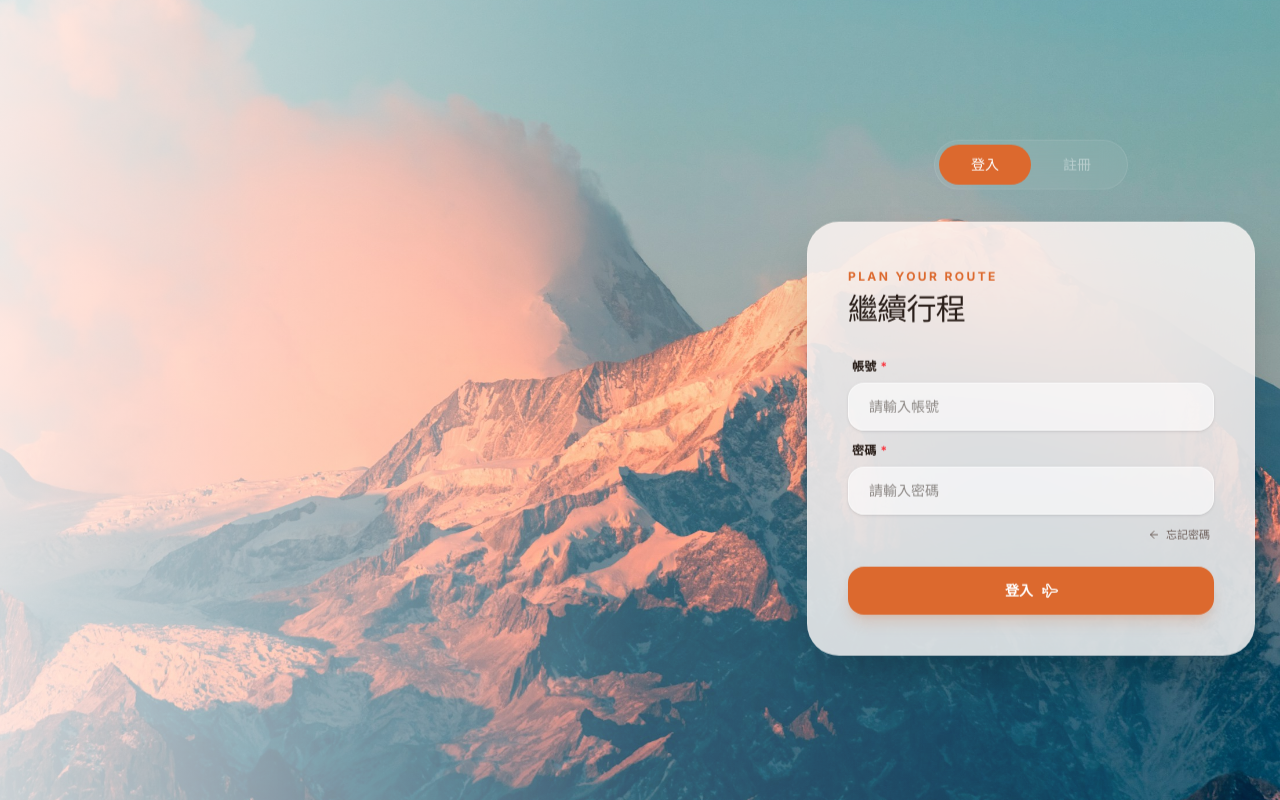
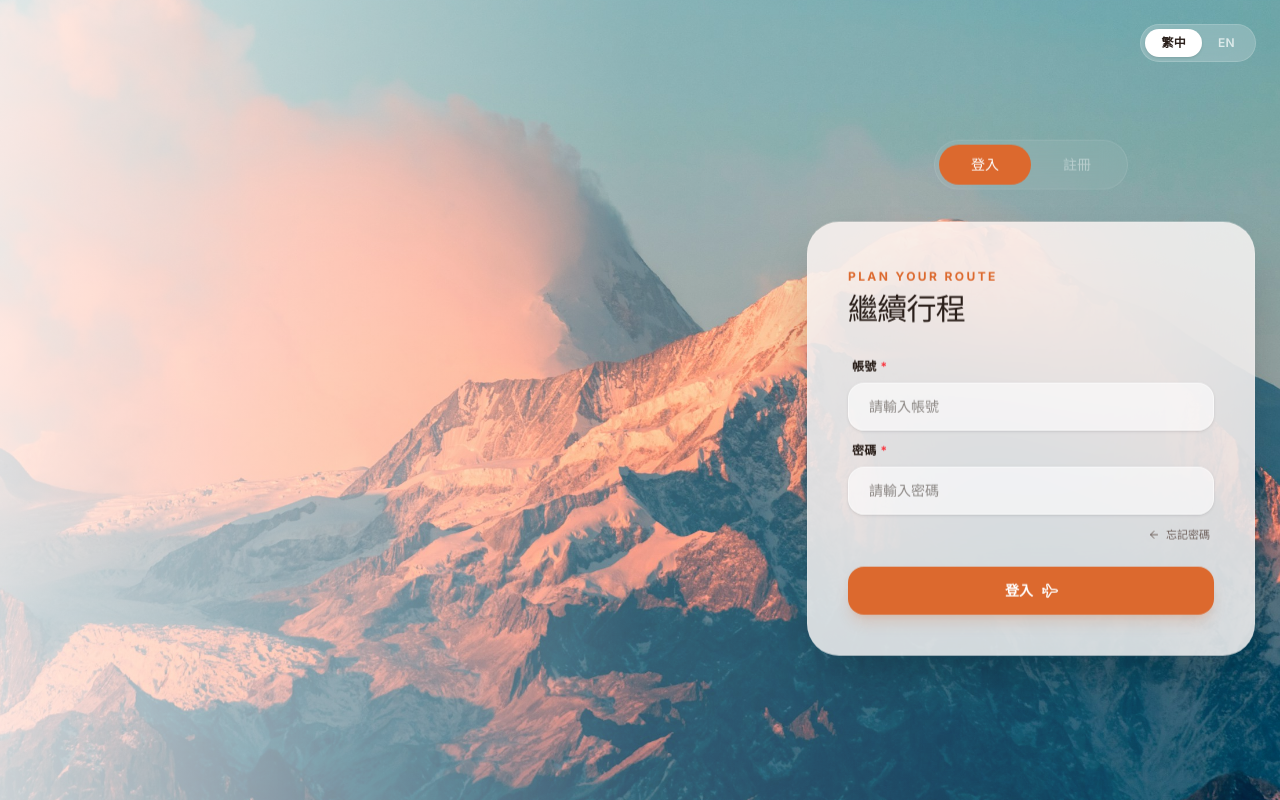
Before and after one commit to jack755051/trip-master-frontend, a Next.js app: page /login in a window 1280 px wide. Built offline with nearby package versions, Linux system fonts and the light colour scheme; no server answers.

Commit message:
add : 新建登入頁面語系

```diff
--- a/src/components/layout/auth/login-layout-scene.tsx
+++ b/src/components/layout/auth/login-layout-scene.tsx
@@ -2,6 +2,7 @@
 
 import { motion } from "framer-motion";
 import type { ReactNode } from "react";
+import AuthLocaleToggle from "@/src/components/sections/auth/auth-locale-toggle";
 
 export default function LoginLayoutScene({ children }: { children: ReactNode }) {
   return (
@@ -17,6 +18,10 @@ export default function LoginLayoutScene({ children }: { children: ReactNode })
       </div>
 
       <div className="absolute inset-0 z-10 bg-gradient-to-r from-background/80 via-background/20 to-transparent" />
+
+      <div className="absolute right-4 top-4 z-30 sm:right-6 sm:top-6">
+        <AuthLocaleToggle />
+      </div>
 
       <main className="relative z-20 container mx-auto px-6 grid grid-cols-1 lg:grid-cols-[1fr_450px] items-center gap-12">
         <div className="hidden lg:block space-y-4 animate-in fade-in slide-in-from-left-8 duration-1000">
--- a/src/components/layout/header/locale-switcher.tsx
+++ b/src/components/layout/header/locale-switcher.tsx
@@ -9,15 +9,11 @@ import {
 } from "@/src/components/ui/menubar";
 import { Globe } from "lucide-react"; // 增加親切感的圖示
 import { useTranslations } from "@/src/hooks/useTranslations";
+import { localeOptions } from "@/src/config/i18n/locale-options";
 import { cn } from "@/lib/utils";
 
 export default function LocaleSwitcher() {
   const { locale, setLanguage } = useTranslations();
-
-  const languages = [
-    { label: "繁體中文", value: "zh-TW" },
-    { label: "English", value: "en" },
-  ];
 
   return (
     <Menubar className="border-none bg-transparent shadow-none">
@@ -29,7 +25,7 @@ export default function LocaleSwitcher() {
           </div>
         </MenubarTrigger>
         <MenubarContent align="end" className="min-w-[120px]">
-          {languages.map((lang) => (
+          {localeOptions.map((lang) => (
             <MenubarItem
               key={lang.value}
               onClick={() => setLanguage(lang.value)}
--- /dev/null
+++ b/src/components/sections/auth/auth-locale-toggle.tsx
@@ -0,0 +1,35 @@
+"use client";
+
+import { cn } from "@/lib/utils";
+import { localeOptions } from "@/src/config/i18n/locale-options";
+import { useTranslations } from "@/src/hooks/useTranslations";
+
+export default function AuthLocaleToggle() {
+  const { locale, setLanguage } = useTranslations();
+
+  return (
+    <div className="inline-flex items-center rounded-full border border-white/15 bg-background/20 p-1 backdrop-blur-md">
+      {localeOptions.map((option) => {
+        const isActive = locale === option.value;
+
+        return (
+          <button
+            key={option.value}
+            type="button"
+            onClick={() => setLanguage(option.value)}
+            aria-pressed={isActive}
+            aria-label={option.label}
+            className={cn(
+              "rounded-full px-3 py-1.5 text-xs font-semibold tracking-wide transition-colors sm:px-4",
+              isActive
+                ? "bg-white text-text-main shadow-sm"
+                : "text-white/70 hover:bg-white/10 hover:text-white",
+            )}
+          >
+            {option.shortLabel}
+          </button>
+        );
+      })}
+    </div>
+  );
+}
--- /dev/null
+++ b/src/config/i18n/locale-options.ts
@@ -0,0 +1,6 @@
+import type { Locale } from ".";
+
+export const localeOptions: Array<{ label: string; shortLabel: string; value: Locale }> = [
+  { label: "繁體中文", shortLabel: "繁中", value: "zh-TW" },
+  { label: "English", shortLabel: "EN", value: "en" },
+];
```
